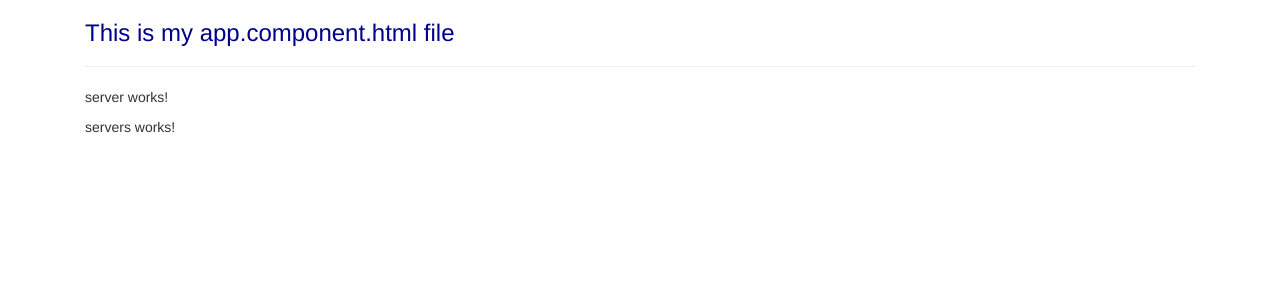
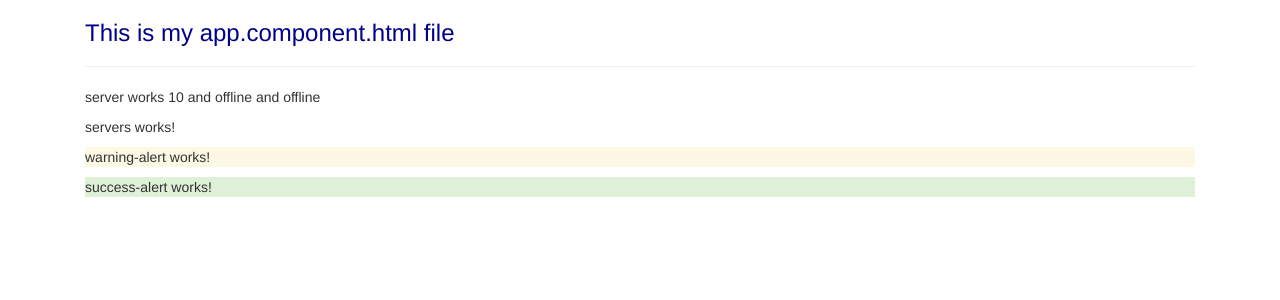
Before and after one commit to viveksoni100/angular_anaconda, an Angular app in the folder my-first-app/: page / in a window 1280 px wide. Shown: the top 300 px of the page. Built offline with nearby package versions, Linux system fonts and the light colour scheme.

Commit message:
string interpolation learned using method and fields

```diff
--- a/my-first-app/src/app/app.component.html
+++ b/my-first-app/src/app/app.component.html
@@ -5,6 +5,8 @@
       <hr>
       <app-server></app-server>
       <app-servers></app-servers>
+      <app-warning-alert></app-warning-alert>
+      <app-success-alert></app-success-alert>
     </div>
   </div>
 </div>
--- a/my-first-app/src/app/app.component.ts
+++ b/my-first-app/src/app/app.component.ts
@@ -1,11 +1,13 @@
 import {Component} from '@angular/core';
 import {ServerComponent} from "./server/server.component";
 import {ServersComponent} from "./servers/servers.component";
+import {SuccessAlertComponent} from "./success-alert/success-alert.component";
+import {WarningAlertComponent} from "./warning-alert/warning-alert.component";
 
 @Component({
   selector: 'app-root',
   standalone: true,
-  imports: [ServerComponent, ServersComponent],
+  imports: [ServerComponent, ServersComponent, SuccessAlertComponent, WarningAlertComponent],
   templateUrl: './app.component.html',
   styleUrl: './app.component.css'
 })
--- a/my-first-app/src/app/app.module.ts
+++ b/my-first-app/src/app/app.module.ts
@@ -5,12 +5,16 @@ import {BrowserModule} from "@angular/platform-browser";
 import {HttpClientModule} from "@angular/common/http";
 import {NgModule} from "@angular/core";
 import {ServersComponent} from "./servers/servers.component";
+import {WarningAlertComponent} from "./warning-alert/warning-alert.component";
+import {SuccessAlertComponent} from "./success-alert/success-alert.component";
 
 @NgModule({
   declarations: [
     AppComponent,
     ServerComponent,
-    ServersComponent
+    ServersComponent,
+    WarningAlertComponent,
+    SuccessAlertComponent
   ],
   improts: [
     BrowserModule,
--- a/my-first-app/src/app/server/server.component.html
+++ b/my-first-app/src/app/server/server.component.html
@@ -1 +1 @@
-<p>server works!</p>
+<p>server works {{serverId}} and {{serverStatus}} and {{getServerStatus()}}</p>
--- a/my-first-app/src/app/server/server.component.ts
+++ b/my-first-app/src/app/server/server.component.ts
@@ -8,5 +8,10 @@ import { Component } from '@angular/core';
   styleUrl: './server.component.css'
 })
 export class ServerComponent {
+  serverId: number = 10;
+  serverStatus: string = 'offline';
 
+  getServerStatus() {
+    return this.serverStatus;
+  }
 }
--- /dev/null
+++ b/my-first-app/src/app/success-alert/success-alert.component.html
@@ -0,0 +1 @@
+<p class="bg-success">success-alert works!</p>
--- /dev/null
+++ b/my-first-app/src/app/warning-alert/warning-alert.component.css
@@ -0,0 +1,3 @@
+.bg-warning-hover:hover {
+  background-color: green; /* Change the color to your desired hover color */
+}
--- /dev/null
+++ b/my-first-app/src/app/warning-alert/warning-alert.component.html
@@ -0,0 +1 @@
+<p class="bg-warning" (mouseenter)="onMouseEnter()">warning-alert works!</p>
--- /dev/null
+++ b/my-first-app/src/app/warning-alert/warning-alert.component.ts
@@ -0,0 +1,21 @@
+import {Component, HostBinding} from '@angular/core';
+
+@Component({
+  selector: 'app-warning-alert',
+  standalone: true,
+  imports: [],
+  templateUrl: './warning-alert.component.html',
+  styleUrl: './warning-alert.component.css'
+})
+export class WarningAlertComponent {
+
+  @HostBinding('class.bg-warning-hover') isHovered = false;
+
+  onMouseEnter() {
+    this.isHovered = true;
+  }
+
+  onMouseLeave() {
+    this.isHovered = false;
+  }
+}
```
Also changed, not shown: my-first-app/src/app/success-alert/success-alert.component.ts (added, +12 -0 lines), my-first-app/src/app/success-alert/success-alert.component.css (added), 2 other files (tests, documents, lock files or other folders).
